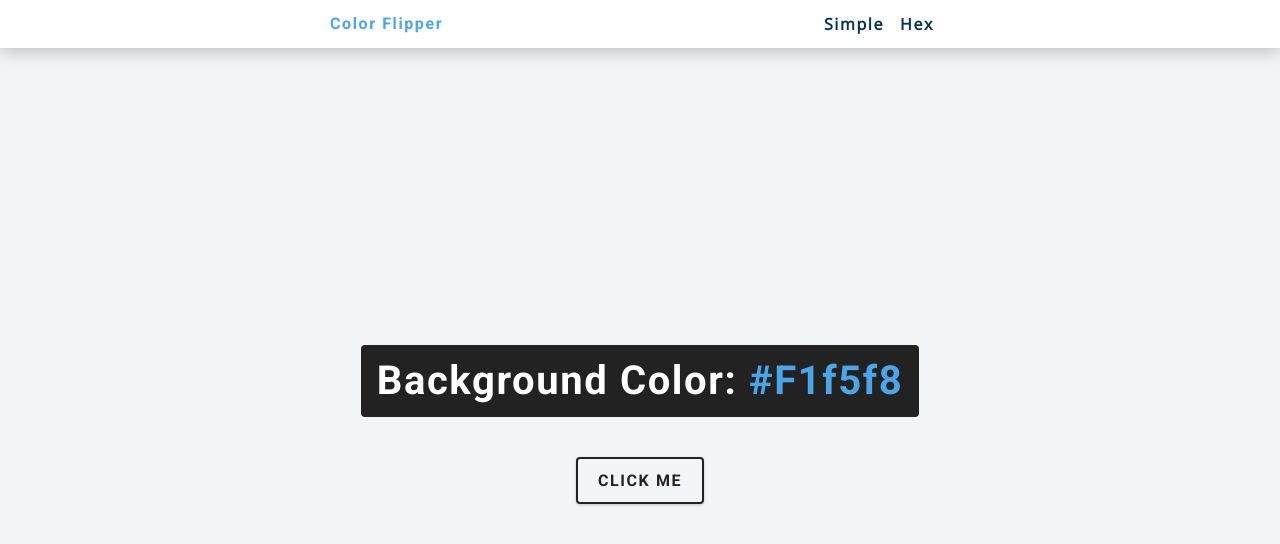
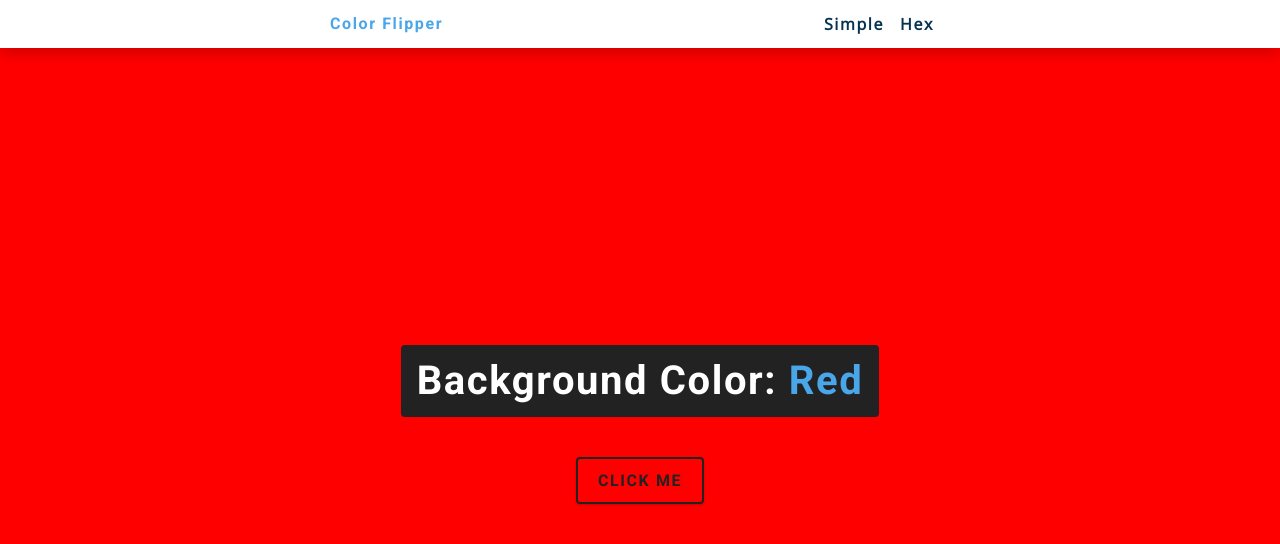
Before and after one commit to OneWay-Laye/ColorFlipper, a plain HTML site: page index.html in a window 1280 px wide. Both pictures are taken after a click on the button "CLICK ME". Drawn offline with nearby package versions, Linux system fonts and the light colour scheme.

Commit message:
This commit will finish the simple color Flipper

```diff
--- a/flipper.js
+++ b/flipper.js
@@ -0,0 +1,17 @@
+const colors = ["green", "red", "rgba(133,122,200)", "#f15025"]
+
+const btn = document.getElementById('btn');
+const color = document.querySelector('.color');
+
+btn.addEventListener("click", function () {
+  // we need to get a random number between 0 - 3 since our array has 4 items and starts at 0
+  const randomNumber = getRandomNumber();
+  console.log(randomNumber)
+
+  document.body.style.backgroundColor = colors[randomNumber]
+  color.textContent = colors[randomNumber]
+});
+
+function getRandomNumber() {
+ return Math.floor(Math.random() * colors.length)
+}
--- a/index.html
+++ b/index.html
@@ -6,7 +6,7 @@
   <meta http-equiv="X-UA-Compatible" content="ie=edge">
   <title>Color Flipper</title>
   <link rel="stylesheet" href="flipper.css">
-  <script src="flipper.js"></script>
+
 </head>
 <body>
   <nav>
@@ -28,5 +28,6 @@
       <button class="btn btn-hero" id="btn">Click Me</button>
     </div>
   </main>
+  <script src="flipper.js"></script>
 </body>
 </html>
```
